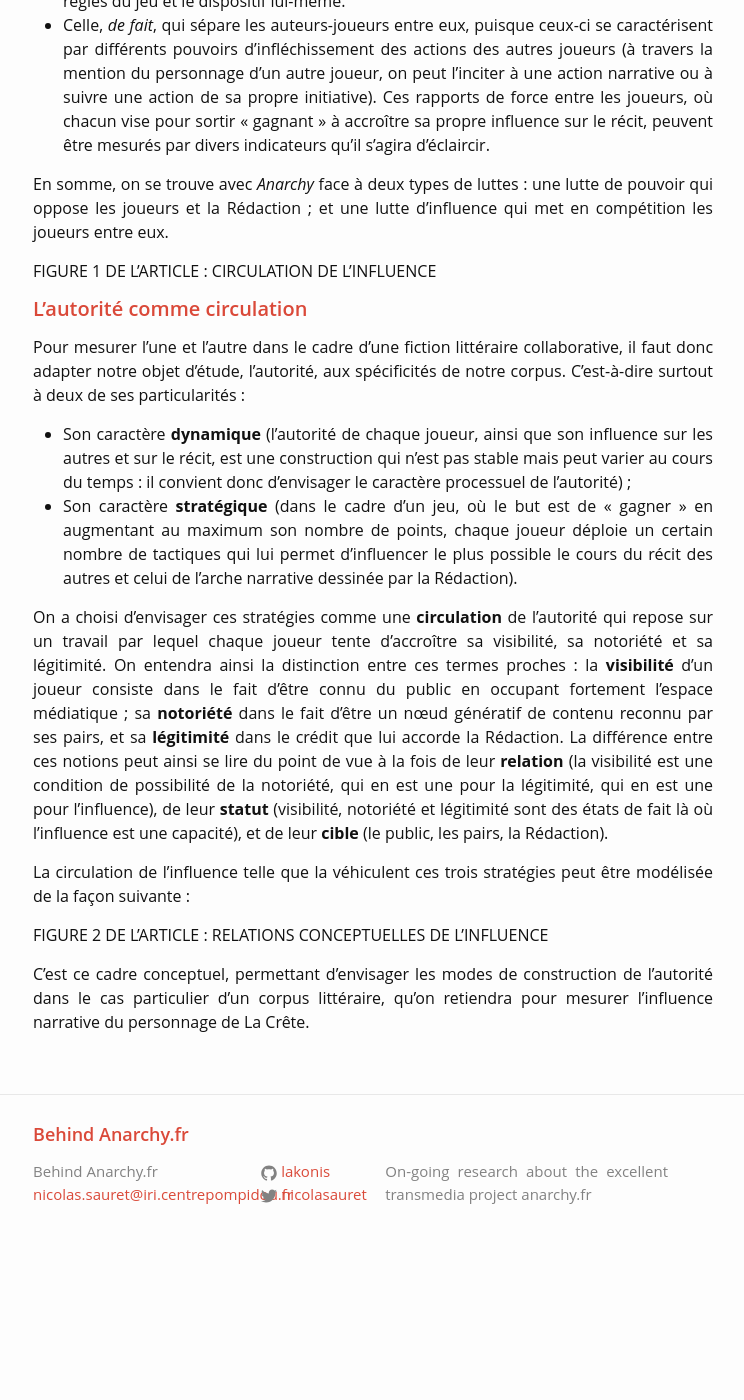
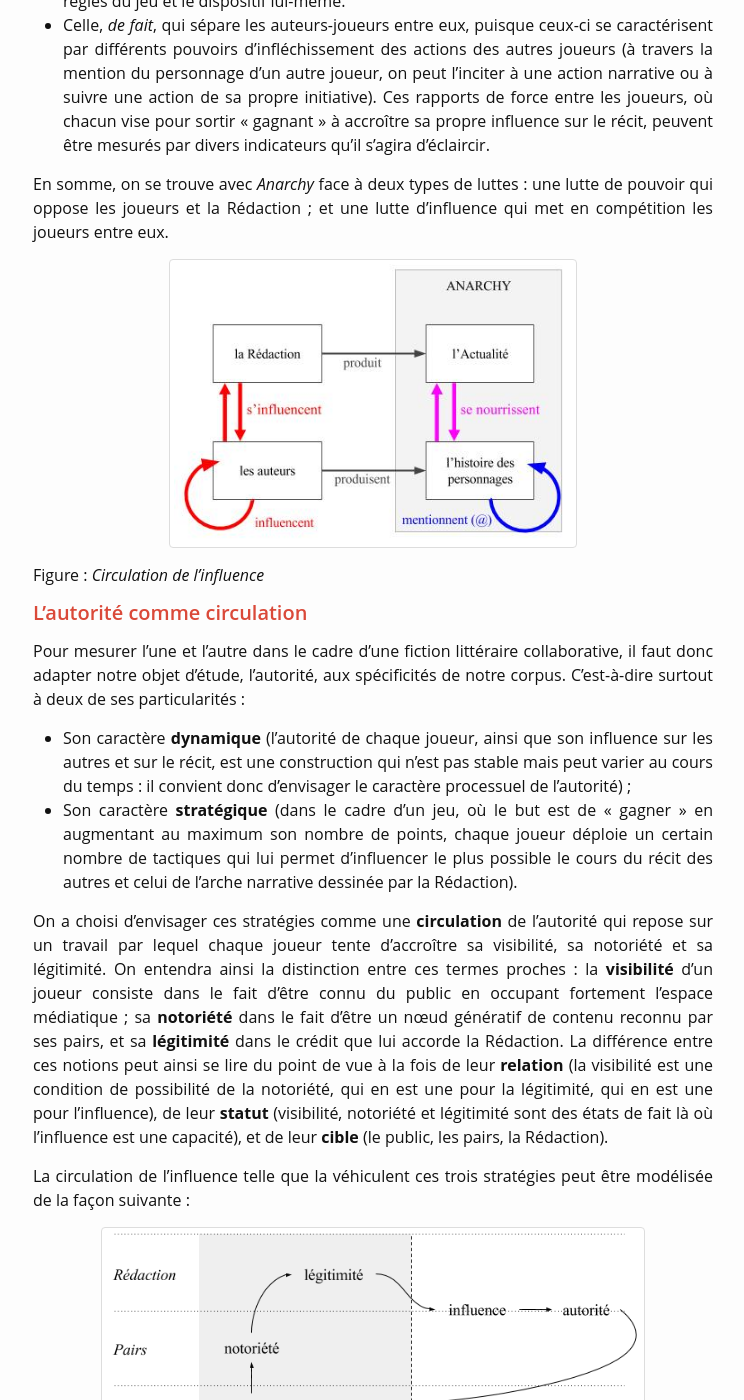
Before and after one commit to lakonis/behindanarchy, a Jekyll site: the page built from _posts/2016-03-11-cadre-conceptuel-autorite.md, in a window 1280 px wide and 1400 px high, scrolled down 4810 px. Shown: the whole window, without its empty margins (97-841 px from the left). Built offline with Jekyll 4.4.1, drawn with Linux system fonts in a browser that asks for light colours; nearby versions of some CDN libraries; a script that is not in the unit is left out; before the commit the page ends 6075 px from its top, so only the background shows below that; some of the changed text lies outside the part shown.

Commit message:
add img in article

```diff
--- a/_posts/2016-03-11-cadre-conceptuel-autorite.md
+++ b/_posts/2016-03-11-cadre-conceptuel-autorite.md
@@ -78,7 +78,10 @@ Comment, pour notre part, appliquer ce champ lexical diffus de l’autorité à
 
 En somme, on se trouve avec _Anarchy_ face à deux types de luttes&nbsp;: une lutte de pouvoir qui oppose les joueurs et la Rédaction&nbsp;; et une lutte d’influence qui met en compétition les joueurs entre eux.
 
-FIGURE 1 DE L’ARTICLE : CIRCULATION DE L’INFLUENCE
+<img title="Circulation de l'influence" src="{{ site.github.url }}/img/circulation_influence.jpg" class="img-thumbnail"  style="max-width:60%;margin-left:20%">
+
+Figure : _Circulation de l'influence_
+{: class="figurelegende"}
 
 #### L'autorité comme circulation
 
@@ -91,6 +94,12 @@ On a choisi d’envisager ces stratégies comme une **circulation** de l’autor
 
 La circulation de l’influence telle que la véhiculent ces trois stratégies peut être modélisée de la façon suivante&nbsp;:
 
+<img title="Relations conceptuelles de l'influence" src="{{ site.github.url }}/img/relations_influence.png" class="img-thumbnail"  style="max-width:80%;margin-left:10%">
+
+Figure : _Relations conceptuelles de l'influence_
+{: class="figurelegende"}
+
+
 FIGURE 2 DE L’ARTICLE : RELATIONS CONCEPTUELLES DE L’INFLUENCE
 
 C’est ce cadre conceptuel, permettant d’envisager les modes de construction de l’autorité dans le cas particulier d’un corpus littéraire, qu’on retiendra pour mesurer l’influence narrative du personnage de La Crête.
```
Also changed, not shown: img/circulation_influence.jpg (added), img/relations_influence.png (added).
